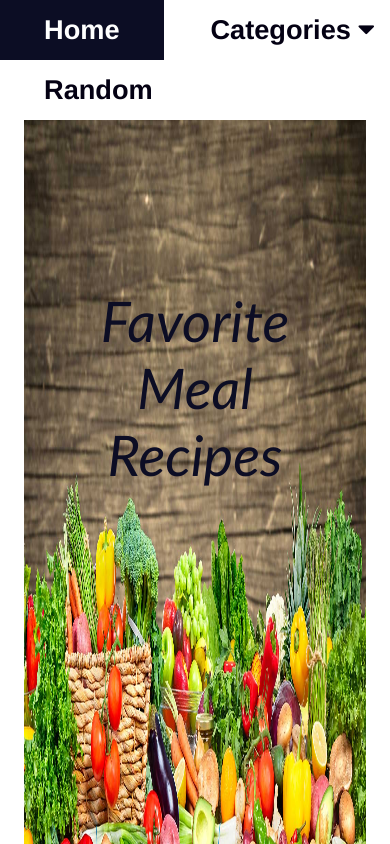
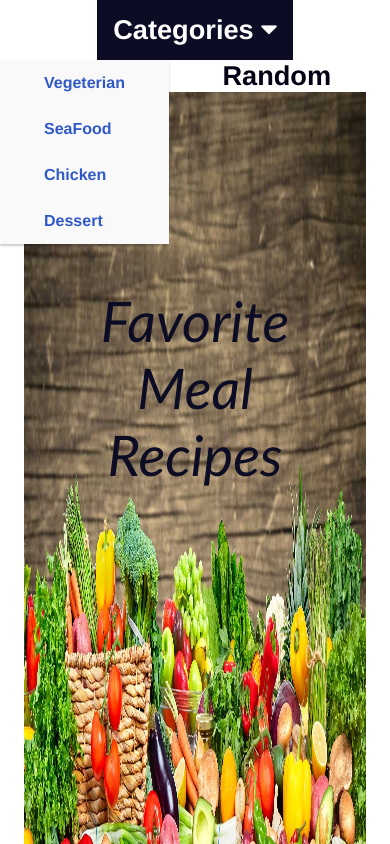
Before and after one commit to nazneen1022/Meal-Recipe, a Vue app: page / in a window 390 px wide. Shown: the top 844 px of the page. Built offline with nearby package versions, Linux system fonts and the light colour scheme; the HTML template or start-up script is replaced by a standard one.

Commit message:
responsive navbar

```diff
--- a/src/components/Navigation.vue
+++ b/src/components/Navigation.vue
@@ -105,4 +105,15 @@ export default Vue.extend({
 .dropdown:hover .dropdown-content {
   display: block;
 }
+
+@media screen and (max-width: 600px) {
+  .navbar a {
+    float: none;
+    width: 100%;
+  }
+.dropdown{
+    float: none;
+    width: 100%;
+  }
+}
 </style>
--- a/src/views/Home.vue
+++ b/src/views/Home.vue
@@ -112,6 +112,9 @@ export default Vue.extend({
 
 @media only screen and (min-width: 1290px) {
   /* For big screens */
+  .header{
+  margin-top:2%;
+}
   .container{
    grid-template-columns: auto auto auto auto;
   }
@@ -119,6 +122,12 @@ export default Vue.extend({
 
 @media only screen and (max-width: 992px) {
   /* For tablets */
+  .header{
+  margin-top:15%;
+}
+.text{
+  text-align: center;
+  }
   .container{
    grid-template-columns: auto auto;
   }
@@ -126,6 +135,12 @@ export default Vue.extend({
 
 @media only screen and (max-width: 600px) {
   /* For mobile phones: */
+  .header{
+  margin-top:35%;
+}
+.text{
+  text-align: center;
+  }
   .container{
    grid-template-columns: auto;
   }
@@ -135,7 +150,6 @@ export default Vue.extend({
   margin:20px;
   text-align: right;
   font-size: 1.5rem;
-  border:none;
 }
 select{
   text-align: center;
```
